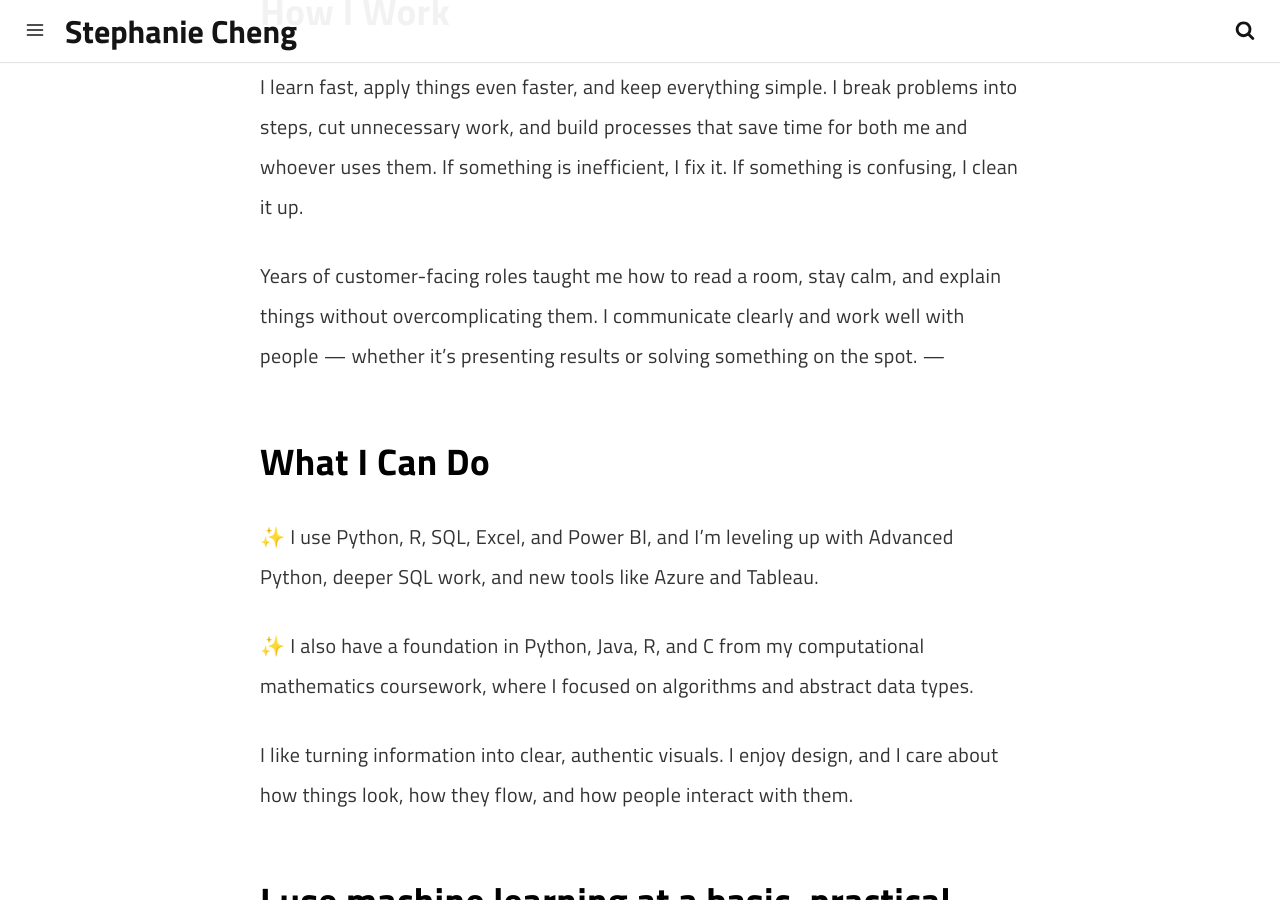
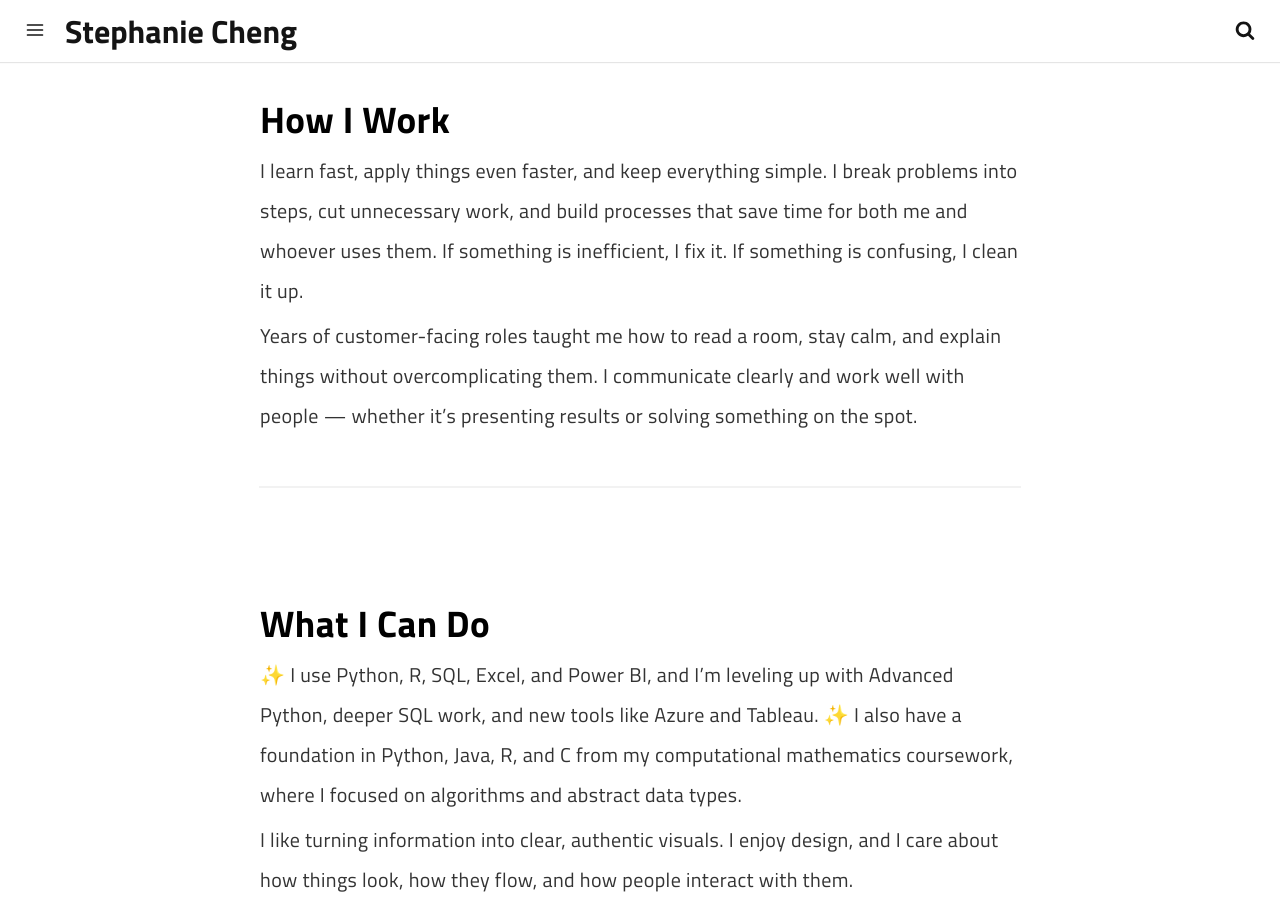
Before and after one commit to stephanie82203/stephanie82203.github.io, a Jekyll site: the page built from pages/about.md, in a window 1280 px wide and 900 px high, scrolled down 723 px. Built offline with Jekyll 4.4.1, drawn with Linux system fonts in a browser that asks for light colours; a script that is not in the unit is left out.

Commit message:
modified about page

```diff
--- a/pages/about.md
+++ b/pages/about.md
@@ -7,51 +7,65 @@ permalink: /about/
 ---
 
 <!-- TOP SECTION -->
-<div style="display: flex; align-items: center; gap: 40px; flex-wrap: wrap; margin-bottom: 50px;">
+<div style="display: flex; align-items: flex-start; gap: 30px; flex-wrap: wrap; margin-bottom: 40px;">
   <!-- LEFT: PHOTO -->
-  <div style="flex: 1; min-width: 220px; text-align: center;">
-    <img class="img-rounded" src="/assets/img/uploads/profile.png" alt="Stephanie Cheng" width="200">
+  <div style="flex: 1; min-width: 260px; max-width: 350px;">
+    <img src="/assets/img/uploads/profile.png" alt="Stephanie Cheng" style="width:100%; height:auto; border-radius: 6px; object-fit: cover; display:block;">
   </div>
   <!-- RIGHT: WHO I AM -->
-  <div style="flex: 2; min-width: 280px;">
-    <h1 style="margin-top:0;">Hello!</h1>
-    <h1 style="margin-top:0;">I'm Stephanie.</h1>
-    <p>
+  <div style="flex: 2; min-width: 300px; max-height: 100%">
+    <h1 style="margin: 0 0 5px 0; line-height: 1.1;">Hello!</h1>
+    <h1 style="margin: 0 0 15px 0; line-height: 1.1;">I'm Stephanie.</h1>
+    <p style="margin-top: 0;">
     Someone who likes figuring things out, fixing messy problems, and finding the fastest way to get things done (half efficiency, half smart-lazy logic).
     I studied <strong>Statistics</strong> with an <strong>Economics minor</strong>, starting in mathematics and computational courses before realizing I prefer working with real patterns, behaviour, and decisions — and turning them into something people can actually understand.
     </p>
   </div>
 </div>
-
+---
 <!-- BELOW SECTIONS START: FULL WIDTH -->
 ## How I Work
+<p style="margin-top: 5px;">
 I learn fast, apply things even faster, and keep everything simple.
 I break problems into steps, cut unnecessary work, and build processes that save time for both me and whoever uses them.
 If something is inefficient, I fix it. If something is confusing, I clean it up.
-
+</p>
+<p style="margin-top: 5px;">
 Years of customer-facing roles taught me how to read a room, stay calm, and explain things without overcomplicating them.
 I communicate clearly and work well with people — whether it’s presenting results or solving something on the spot.
+</p>
 ---
 ## What I Can Do
+<p style="margin-top: 5px;">
 ✨ I use Python, R, SQL, Excel, and Power BI, and I’m leveling up with Advanced Python, deeper SQL work, and new tools like Azure and Tableau.
 
 ✨ I also have a foundation in Python, Java, R, and C from my computational mathematics coursework, where I focused on algorithms and abstract data types.
-
+</p>
+<p style="margin-top: 5px;">
 I like turning information into clear, authentic visuals. I enjoy design, and I care about how things look, how they flow, and how people interact with them.
-
+</p>
+<p style="margin-top: 5px;">
 I use machine learning at a basic, practical level, and I like building tools that help people see patterns without digging through endless numbers or code.
+</p>
 ---
 ## What Drives Me
+<p style="margin-top: 5px;">
 I like understanding systems, behaviour, and the “why” behind patterns.
 I take on projects that force me to connect real problems with practical solutions.
 I don’t pretend to know everything, but I don’t stay confused for long.
-
+</p>
+<p style="margin-top: 5px;">
 Outside of work, I snowboard, shuffle dance, take random photos, and try new things even when I’m clueless at first.
 I’m a visual learner with a short attention span, so I naturally design workflows that are direct and time-saving.
-
+</p>
+<p style="margin-top: 5px;">
 I value clarity, efficiency, and getting things done — and that shows up in how I build, how I communicate, and how I work with people.
+</p>
 ---
 ## What I’m Building Toward
+<p style="margin-top: 5px;">
 I’m focusing on projects that combine analysis, design, and practical storytelling — the kind of work that simplifies complex problems and helps people make confident decisions.
-
+</p>
+<p style="margin-top: 5px;">
 My goal is to keep growing my technical skills, sharpen my visual style, and build a portfolio that reflects both my abilities and the way I think.
+</p>
```
Also changed, not shown: assets/img/uploads/profile.png.
